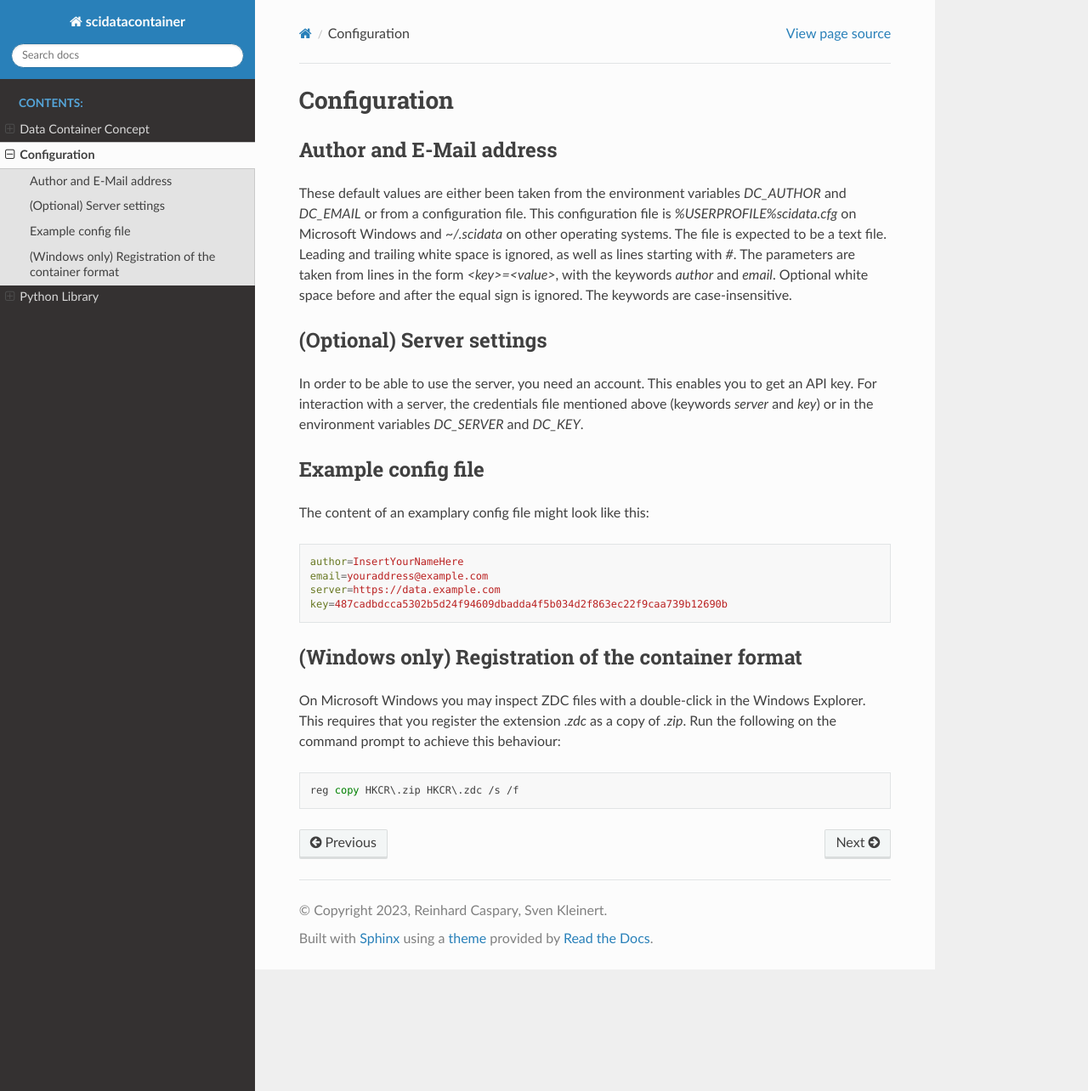
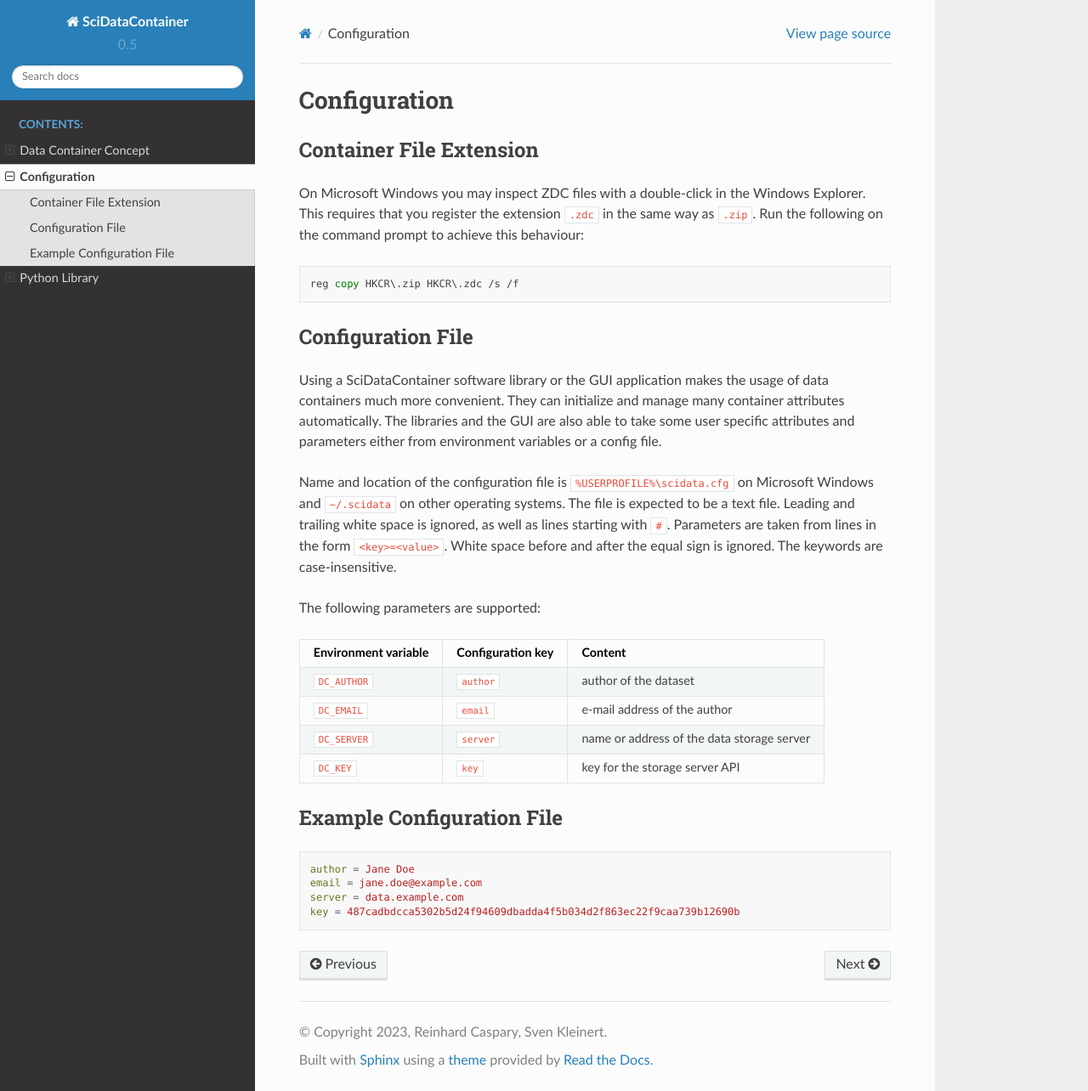
Before and after one commit to SciDataContainer/SciDataContainer, a Sphinx documentation site: the page built from docs/source/configuration.rst, in a window 1280 px wide and 1284 px high. Shown: the whole window at 85% size. Built offline with Sphinx 7.4.7 and the Read the Docs theme 2.0.0, drawn with Linux system fonts in a browser that asks for light colours.

```diff
--- a/docs/source/conf.py
+++ b/docs/source/conf.py
@@ -6,9 +6,11 @@
 # -- Project information -----------------------------------------------------
 # https://www.sphinx-doc.org/en/master/usage/configuration.html#project-information
 
-project = 'scidatacontainer'
+project = 'SciDataContainer'
 copyright = '2023, Reinhard Caspary, Sven Kleinert'
 author = 'Reinhard Caspary, Sven Kleinert'
+version = '0.5'
+release = '0.5.4'
 
 # -- General configuration ---------------------------------------------------
 # https://www.sphinx-doc.org/en/master/usage/configuration.html#general-configuration
--- a/docs/source/configuration.rst
+++ b/docs/source/configuration.rst
@@ -1,39 +1,38 @@
 Configuration
 =============
 
-Author and E-Mail address
--------------------------
+Container File Extension
+----------------------------------
 
-These default values are either been taken from the environment variables `DC_AUTHOR` and `DC_EMAIL` or from a configuration file.
-This configuration file is `%USERPROFILE%\scidata.cfg` on Microsoft Windows and `~/.scidata` on other operating systems.
-The file is expected to be a text file.
-Leading and trailing white space is ignored, as well as lines starting with `#`.
-The parameters are taken from lines in the form `<key>=<value>`, with the keywords `author` and `email`. Optional white space before and after the equal sign is ignored. The keywords are case-insensitive.
-
-(Optional) Server settings
---------------------------
-
-In order to be able to use the server, you need an account.
-This enables you to get an API key.
-For interaction with a server, the credentials file mentioned above (keywords `server` and `key`) or in the environment variables `DC_SERVER` and `DC_KEY`.
-
-Example config file
--------------------
-
-The content of an examplary config file might look like this:
-
-.. code-block:: cfg
-
-    author=InsertYourNameHere
-    email=youraddress@example.com
-    server=https://data.example.com
-    key=487cadbdcca5302b5d24f94609dbadda4f5b034d2f863ec22f9caa739b12690b
-
-(Windows only) Registration of the container format
----------------------------------------------------
-On Microsoft Windows you may inspect ZDC files with a double-click in the Windows Explorer. This requires that you register the extension `.zdc` as a copy of `.zip`.
-Run the following on the command prompt to achieve this behaviour:
+On Microsoft Windows you may inspect ZDC files with a double-click in the Windows Explorer. This requires that you register the extension ``.zdc`` in the same way as ``.zip``. Run the following on the command prompt to achieve this behaviour:
 
 .. code-block:: powershell
 
     reg copy HKCR\.zip HKCR\.zdc /s /f
+
+Configuration File
+------------------
+
+Using a SciDataContainer software library or the GUI application makes the usage of data containers much more convenient. They can initialize and manage many container attributes automatically. The libraries and the GUI are also able to take some user specific attributes and parameters either from environment variables or a config file.
+
+Name and location of the configuration file is ``%USERPROFILE%\scidata.cfg`` on Microsoft Windows and ``~/.scidata`` on other operating systems. The file is expected to be a text file. Leading and trailing white space is ignored, as well as lines starting with ``#``. Parameters are taken from lines in the form ``<key>=<value>``. White space before and after the equal sign is ignored. The keywords are case-insensitive.
+
+The following parameters are supported:
+
+.. csv-table::
+    :header: Environment variable, Configuration key, Content
+
+    ``DC_AUTHOR``, ``author``, author of the dataset
+	``DC_EMAIL``, ``email``, e-mail address of the author
+	``DC_SERVER``, ``server``, name or address of the data storage server
+	``DC_KEY``, ``key``, key for the storage server API
+
+Example Configuration File
+--------------------------
+
+.. code-block:: cfg
+
+    author = Jane Doe
+    email = jane.doe@example.com
+    server = data.example.com
+    key = 487cadbdcca5302b5d24f94609dbadda4f5b034d2f863ec22f9caa739b12690b
```
Also changed, not shown: docs/source/concept.rst (+73 -49 lines), docs/source/index.rst (+10 -30 lines), docs/source/python_library/index.rst (+9 -0 lines), 12 other files.
